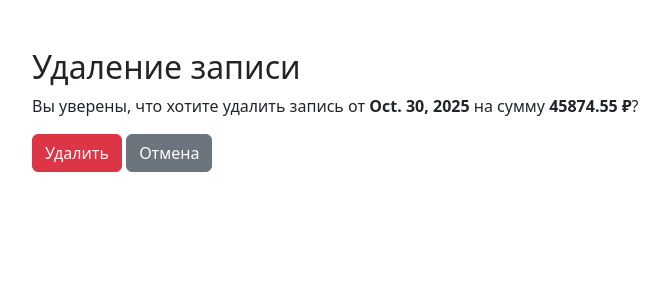
After one commit to denismalod/DjangoCashflow, a Django app: page /delete/3/ in a window 1280 px wide. The commit adds this page. Shown: the top 300 px of the page, without its empty margins (50-719 px from the left). Run offline with Django 5.2, Linux system fonts and the light colour scheme; data comes from the database, SQL or seed files in the repository; both versions use the stored data as it was after the commit.

Commit message:
feat: добавить функциональность удаления записей и соответствующий шаблон подтверждения

```diff
--- /dev/null
+++ b/cashflow/finance/templates/finance/record_confirm_delete.html
@@ -0,0 +1,21 @@
+{% load static %}
+<!DOCTYPE html>
+<html>
+<head>
+    <meta charset="utf-8">
+    <title>Удаление записи</title>
+    <link rel="stylesheet" href="https://cdn.jsdelivr.net/npm/bootstrap@5.3.0/dist/css/bootstrap.min.css">
+</head>
+<body>
+<div class="container mt-5">
+    <h2>Удаление записи</h2>
+    <p>Вы уверены, что хотите удалить запись от <strong>{{ record.date }}</strong> на сумму <strong>{{ record.amount }} ₽</strong>?</p>
+
+    <form method="post">
+        {% csrf_token %}
+        <button type="submit" class="btn btn-danger">Удалить</button>
+        <a href="{% url 'records_list' %}" class="btn btn-secondary">Отмена</a>
+    </form>
+</div>
+</body>
+</html>
--- a/cashflow/finance/urls.py
+++ b/cashflow/finance/urls.py
@@ -5,5 +5,6 @@ urlpatterns = [
     path('', views.records_list, name='records_list'),
     path('add/', views.record_add, name='record_add'),
     path('edit/<int:pk>/', views.record_edit, name='record_edit'),
+    path('delete/<int:pk>/', views.record_delete, name='record_delete'),
     path('api/subcategories/', views.get_subcategories, name='get_subcategories'),
 ]
--- a/cashflow/finance/views.py
+++ b/cashflow/finance/views.py
@@ -1,6 +1,8 @@
 from django.shortcuts import render, get_object_or_404, redirect
 from .models import CashFlowRecord, Category, SubCategory, Type, Status
 from .forms import CashFlowRecordForm  # создадим Django форму для записи
+from django.http import JsonResponse
+from django.contrib import messages
 
 def records_list(request):
     records = CashFlowRecord.objects.all().order_by('-date')
@@ -67,8 +69,15 @@ def record_edit(request, pk):
     return render(request, 'finance/record_form.html', {'form': form, 'title': 'Редактировать запись'})
 
 
-from django.http import JsonResponse
-from .models import SubCategory
+def record_delete(request, pk):
+    record = get_object_or_404(CashFlowRecord, pk=pk)
+    if request.method == 'POST':
+        record.delete()
+        messages.success(request, 'Запись успешно удалена.')
+        return redirect('records_list')
+
+    return render(request, 'finance/record_confirm_delete.html', {'record': record})
+
 
 def get_subcategories(request):
     """Возвращает список подкатегорий по id категории (для AJAX)."""
```
Also changed, not shown: cashflow/finance/templates/finance/index.html (+27 -9 lines), cashflow/finance/templates/finance/record_form.html (+12 -6 lines), cashflow/db.sqlite3, 1 other file.
